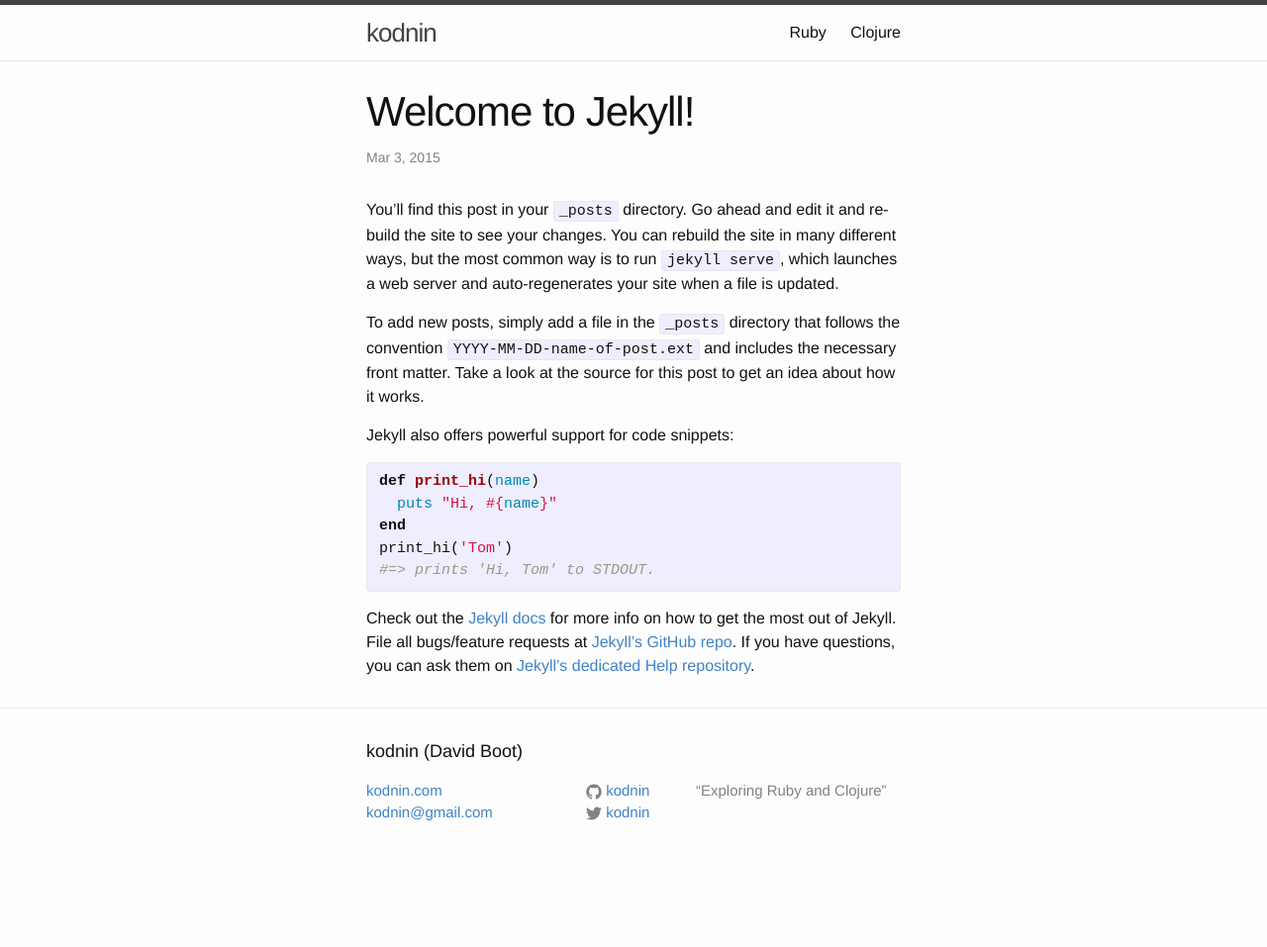
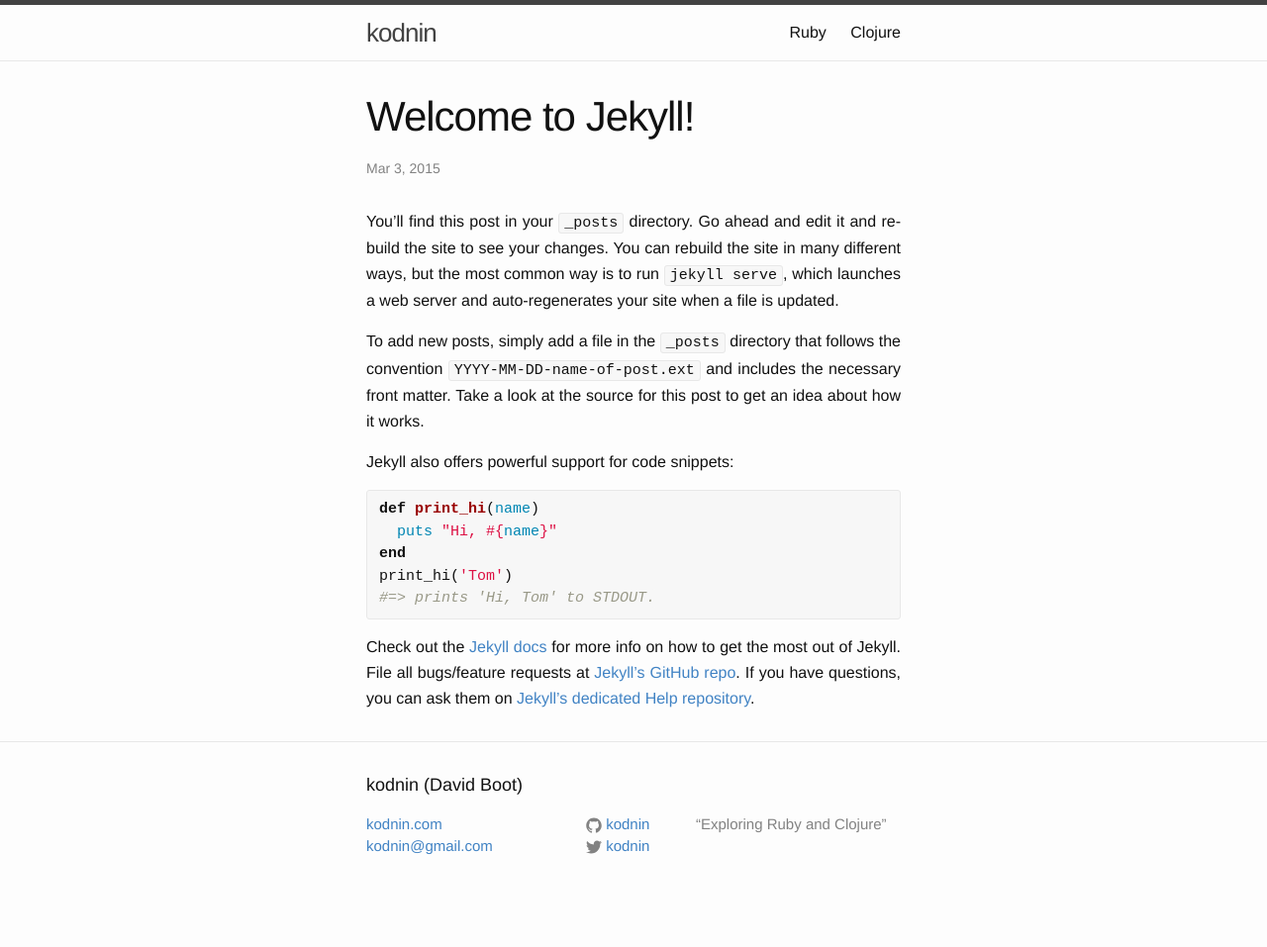
Before and after one commit to girasquid/kodnin.github.io, a Jekyll site: the page built from _posts/2015-03-03-welcome-to-jekyll.markdown, in a window 1280 px wide. Shown: the whole page at 99% size. Built offline with Jekyll 4.4.1, drawn with Linux system fonts in a browser that asks for light colours; before the commit the page ends 923 px from its top, so only the background shows below that.

Commit message:
style typography for a, h1, p and code

```diff
--- a/_sass/_overrides.scss
+++ b/_sass/_overrides.scss
@@ -1,3 +1,22 @@
+// typography
+
+a:visited, a:hover {
+  color: $brand-color;
+}
+
+h1.post-title {
+  line-height: 1.25;
+}
+
+article p {
+  line-height: 1.625;
+  text-align: justify;
+}
+
+pre, code {
+  background-color: #f7f7f7;
+}
+
 // spacing
 
 .page-content {
```
